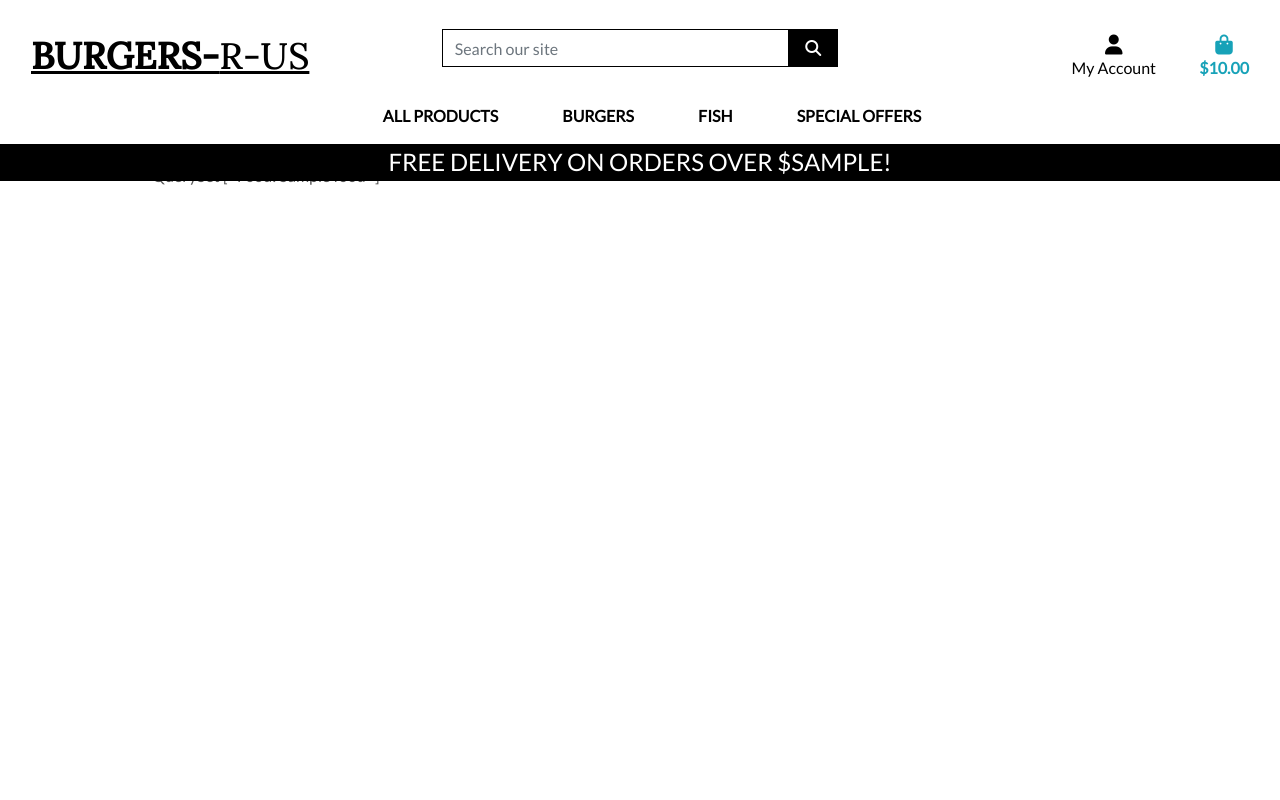
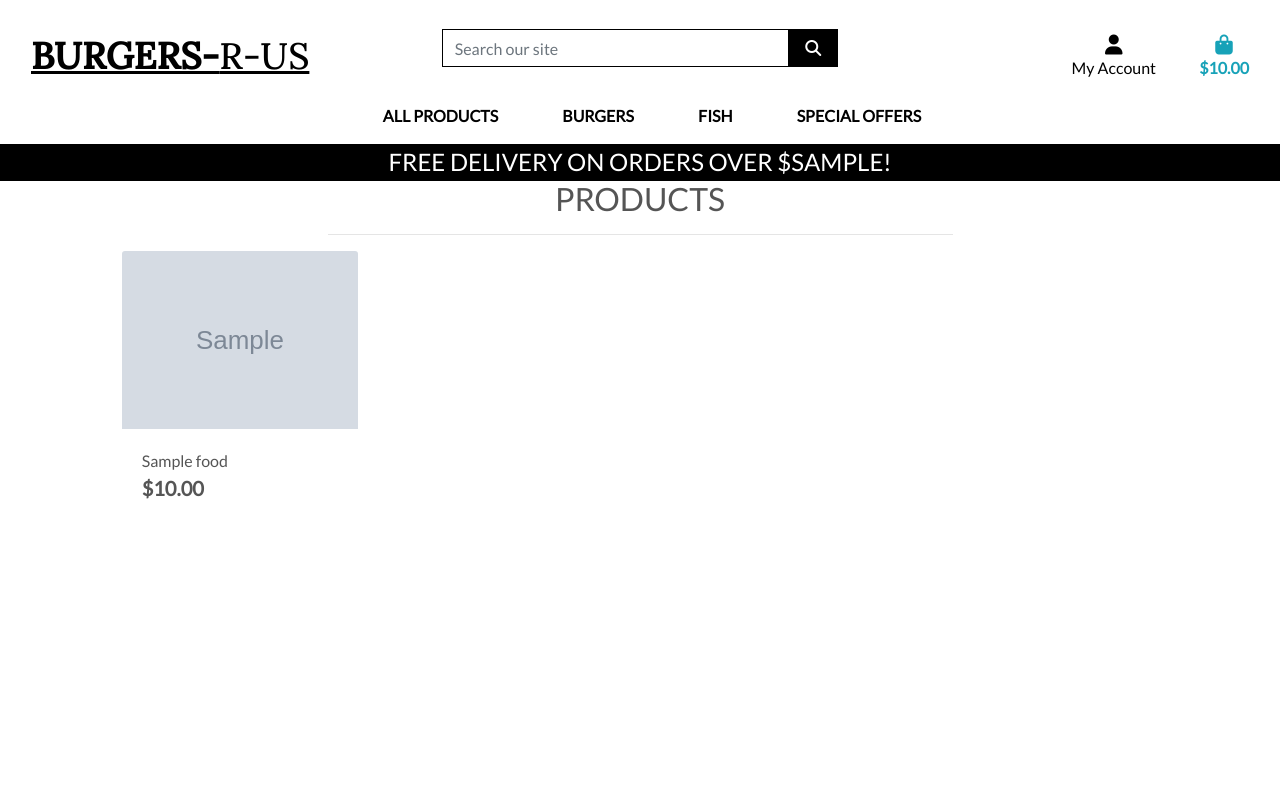
Before and after one commit to seanj06/Burgers-R-Us-P5, a Django app: template products/templates/products/products.html in a window 1280 px wide. Run offline with Django 3.2, Linux system fonts and the light colour scheme; tables that the repository leaves empty hold one stand-in row (values such as "Sample post"); the template is opened without the code that fills it: values that come from a table or form of the project are taken from there, most other values are stand-ins (such as "Sample title", 1, 10 or a date in 2020); grey boxes marked "Sample" are stand-in pictures; some libraries are stand-ins or nearby versions.

Commit message:
Add products page boilerplate layout and products navbar link

```diff
--- a/products/templates/products/products.html
+++ b/products/templates/products/products.html
@@ -10,10 +10,65 @@
 {% endblock %}
 
 {% block content %}
-    <div class="container">
+<div class="overlay"></div>
+<div class="container-fluid">
+    <div class="row">
+        <div class="col text-center mt-3">
+            <h2 class="logo-font">Products</h2>
+            <hr class="w-50 mb-1">
+        </div>
+    </div>
+    <div class="row">
+        <div class="product-container col-10 offset-1">
+            <div class="row mt-1 mb-2"></div>
+            <div class="row">
+                {% for product in products %}
+                <div class="col-sm-6 col-md-6 col-lg-4 col-xl-3">
+                    <div class="card h-100 border-0">
+                        {% if product.image %}
+                        <a href="">
+                            <img class="card-img-top img-fluid" src="{{ product.image.url }}" alt="{{ product.name }}">
+                        </a>
+                        {% else %}
+                        <a href="">
+                            <img class="card-img-top img-fluid" src="{{ MEDIA_URL }}noimage.png"
+                                alt="{{ product.name }}">
+                        </a>
+                        {% endif %}
+                        <div class="card-body pb-0">
+                            <p class="mb-0">{{ product.name }}</p>
+                        </div>
+                        <div class="card-footer bg-white pt-0 border-0 text-left">
                             <div class="row">
                                 <div class="col">
-                {{ products }}
+                                    <p class="lead mb-0 text-left font-weight-bold">${{ product.price }}</p>
+                                </div>
+                            </div>
+                        </div>
+                    </div>
+                </div>
+                {% if forloop.counter|divisibleby:1 %}
+                <div class="col-12 d-sm-none mb-5">
+                    <hr>
+                </div>
+                {% endif %}
+                {% if forloop.counter|divisibleby:2 %}
+                <div class="col-12 d-none d-sm-block d-md-block d-lg-none mb-5">
+                    <hr>
+                </div>
+                {% endif %}
+                {% if forloop.counter|divisibleby:3 %}
+                <div class="col-12 d-none d-lg-block d-xl-none mb-5">
+                    <hr>
+                </div>
+                {% endif %}
+                {% if forloop.counter|divisibleby:4 %}
+                <div class="col-12 d-none d-xl-block mb-5">
+                    <hr>
+                </div>
+                {% endif %}
+                {% endfor %}
+            </div>
         </div>
     </div>
 </div>
--- a/templates/includes/main-nav.html
+++ b/templates/includes/main-nav.html
@@ -14,7 +14,7 @@
                 <a href="" class="dropdown-item">By Price</a>
                 <a href="" class="dropdown-item ">By Rating</a>
                 <a href="" class="dropdown-item ">By Category</a>
-                <a href="" class="dropdown-item">All Products</a>
+                <a href="{% url 'products' %}" class="dropdown-item">All Products</a>
             </div>
         </li>
 
```
Lines whose indentation alone changed are shown as unchanged.
